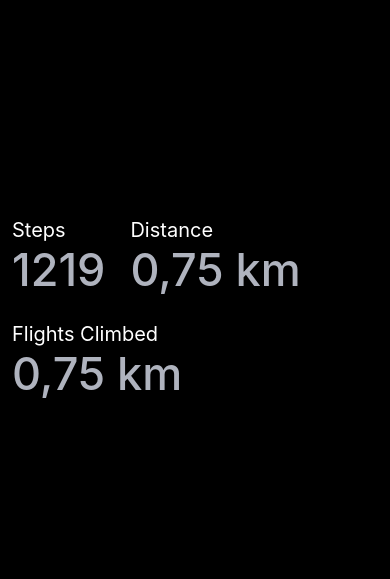
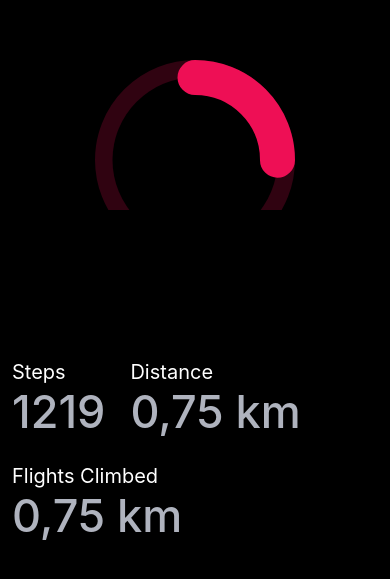
Before and after one commit to Virendra-khorwal/StepCounter, a React Native app: screen / in a window 390 px wide. Shown: the part 121-700 px from the top of the page. Built offline with nearby package versions, Linux system fonts and the light colour scheme.

Commit message:
progress ring component add

```diff
--- a/App.tsx
+++ b/App.tsx
@@ -1,11 +1,12 @@
 import { StatusBar } from "expo-status-bar";
 import { StyleSheet, Text, View } from "react-native";
 import Value from "./components/Value";
+import RingProgress from "./components/RingProgress";
 
 export default function App() {
   return (
     <View style={styles.container}>
-      <Text>Hello World</Text>
+      <RingProgress radius={100} progress={0.25} />
 
       <View style={styles.values}>
         <Value label="Steps" value="1219" />
@@ -29,5 +30,6 @@
     flexDirection: "row",
     gap: 25,
     flexWrap: "wrap",
+    marginTop: 100,
   },
 });
--- /dev/null
+++ b/components/RingProgress.tsx
@@ -0,0 +1,53 @@
+import { StyleSheet, Text, View } from "react-native";
+import SVG, {Circle} from "react-native-svg";
+
+type RingProgressProps = {
+  radius?: number;
+  strokeWidth?: number;
+  progress: number;
+};
+
+const color = "#EE0F55";
+
+const RingProgress = ({ radius = 100, strokeWidth=35, progress }: RingProgressProps) => {
+
+  const innerRadius = radius - strokeWidth / 2;
+  const circumference = innerRadius * 2 * Math.PI;
+
+  return (
+    <View
+      style={{
+        width: radius * 2,
+        height: radius * 2,
+        alignSelf: "center",
+      }}
+    >
+      <SVG>
+        <Circle
+          r={innerRadius}
+          cx={radius}
+          cy={radius}
+          stroke={color}
+          strokeWidth={strokeWidth}
+          opacity={0.2}
+        />
+        <Circle
+          originX={radius}
+          originY={radius}
+          r={innerRadius}
+          cx={radius}
+          cy={radius}
+          stroke={color}
+          strokeWidth={strokeWidth}
+          strokeLinecap="round"
+          strokeDasharray={[circumference * progress, circumference]}
+          rotation={-90}
+        />
+      </SVG>
+    </View>
+  );
+};
+
+export default RingProgress;
+
+const styles = StyleSheet.create({});
--- a/package.json
+++ b/package.json
@@ -12,7 +12,8 @@
     "expo": "~48.0.18",
     "expo-status-bar": "~1.4.4",
     "react": "18.2.0",
-    "react-native": "0.71.8"
+    "react-native": "0.71.8",
+    "react-native-svg": "13.4.0"
   },
   "devDependencies": {
     "@babel/core": "^7.20.0",
```
Also changed, not shown: 1 other file (tests, documents, lock files or other folders).
